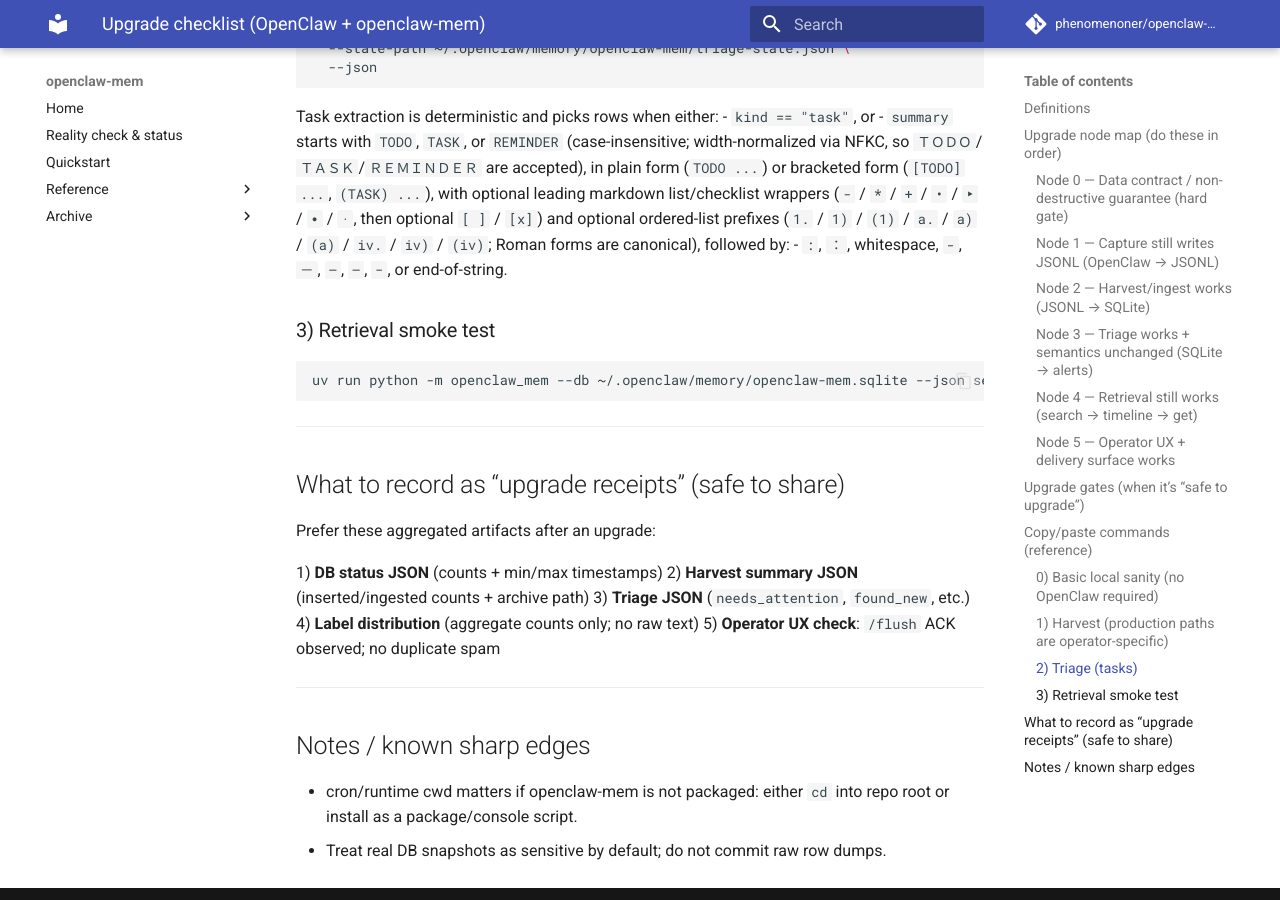
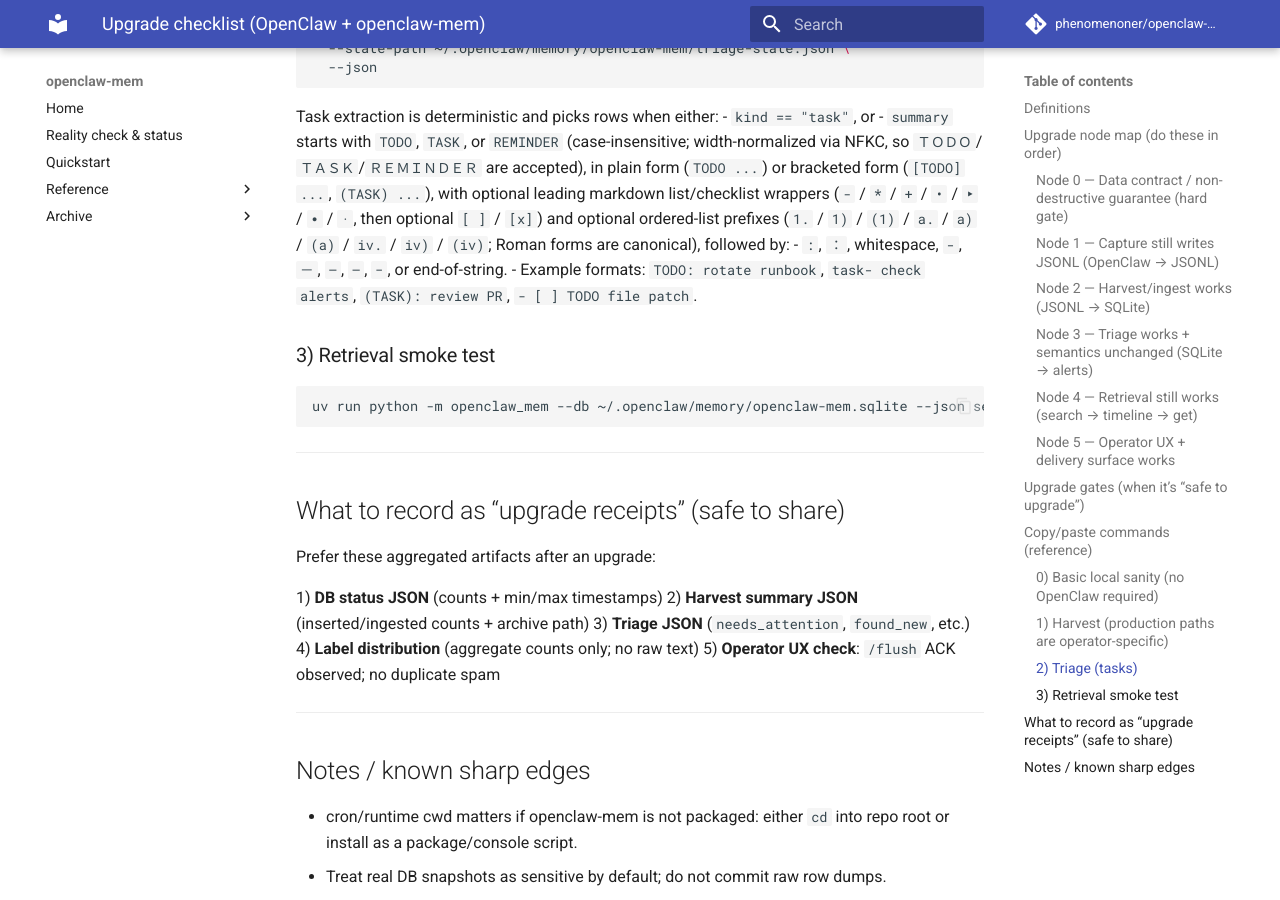
Before and after one commit to phenomenoner/openclaw-mem, an MkDocs documentation site: the page built from docs/upgrade-checklist.md, in a window 1280 px wide and 900 px high, scrolled down 2775 px. Built offline with MkDocs 1.6.1 and Material for MkDocs 9.7.7, drawn with Linux system fonts in a browser that asks for light colours; comment, search, counter and statistics services are not loaded.

Commit message:
docs: clarify task marker examples for triage (#12)
Co-authored-by: phenomenoner <phenomenoner@users.noreply.github.com>

```diff
--- a/docs/upgrade-checklist.md
+++ b/docs/upgrade-checklist.md
@@ -125,6 +125,7 @@
 - `kind == "task"`, or
 - `summary` starts with `TODO`, `TASK`, or `REMINDER` (case-insensitive; width-normalized via NFKC, so `ＴＯＤＯ`/`ＴＡＳＫ`/`ＲＥＭＩＮＤＥＲ` are accepted), in plain form (`TODO ...`) or bracketed form (`[TODO] ...`, `(TASK) ...`), with optional leading markdown list/checklist wrappers (`-` / `*` / `+` / `•` / `‣` / `∙` / `·`, then optional `[ ]` / `[x]`) and optional ordered-list prefixes (`1.` / `1)` / `(1)` / `a.` / `a)` / `(a)` / `iv.` / `iv)` / `(iv)`; Roman forms are canonical), followed by:
   - `:`, `：`, whitespace, `-`, `－`, `–`, `—`, `−`, or end-of-string.
+  - Example formats: `TODO: rotate runbook`, `task- check alerts`, `(TASK): review PR`, `- [ ] TODO file patch`.
 
 
 ### 3) Retrieval smoke test
```
Also changed, not shown: README.md (+1 -0 lines).
